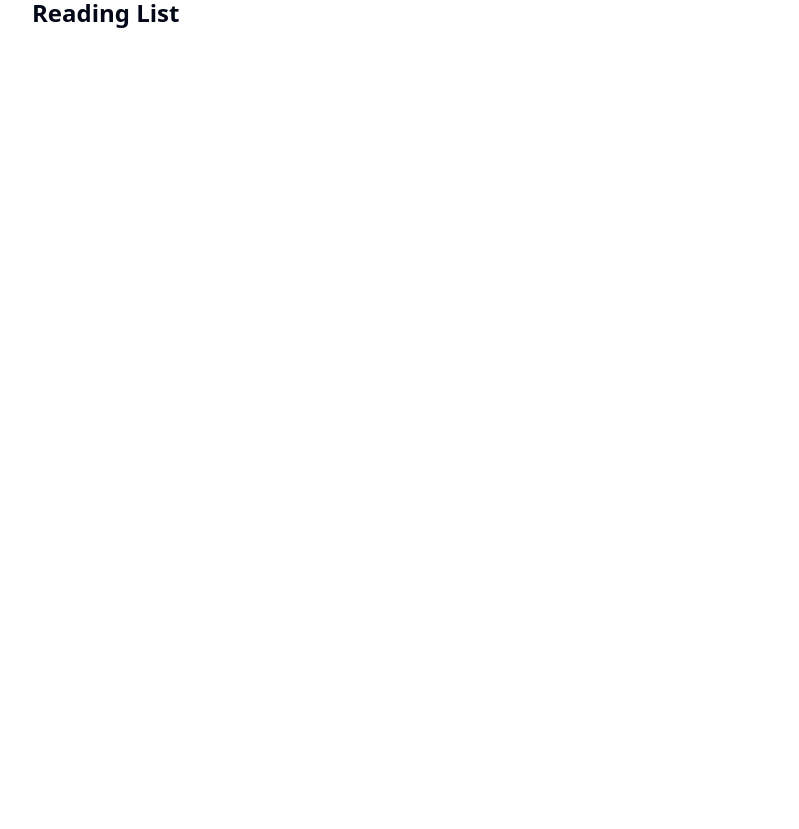
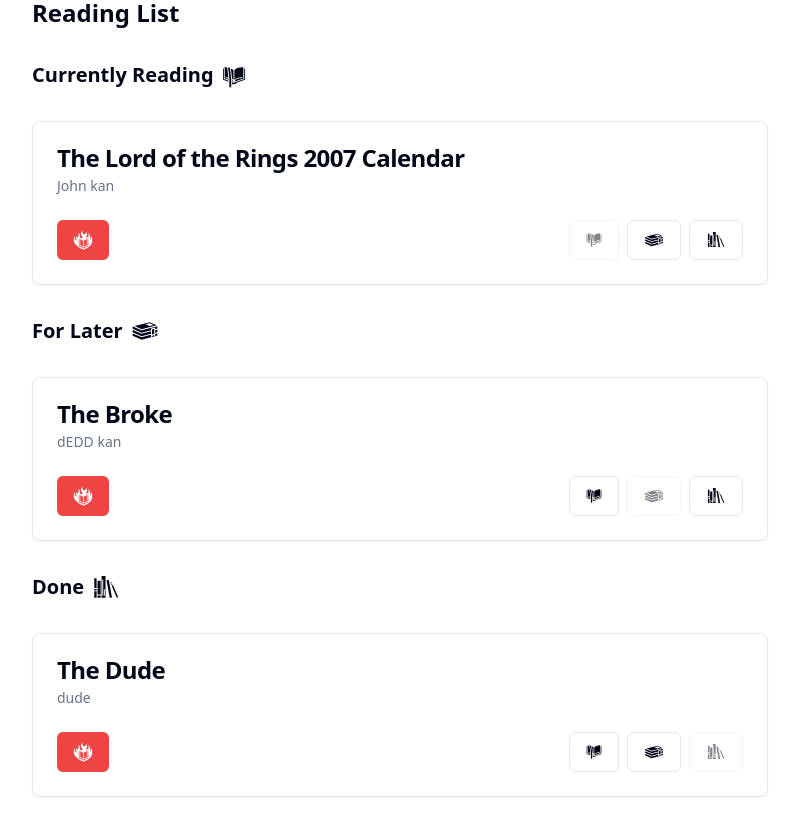
Before and after one commit to Koreoxy1SH/reading-list-app, a React (Vite) app: page / in a window 1280 px wide. Shown: the part 460-1289 px from the top of the page, without its empty margins (240-1039 px from the left). Before the commit the page ends 800 px from the top, so only its background shows below. Built offline with nearby package versions, Linux system fonts and the light colour scheme.

Commit message:
fix : store state management

```diff
--- a/src/store.ts
+++ b/src/store.ts
@@ -4,8 +4,8 @@ export type Book = {
 	key: string
 	title: string
 	author_name: string[]
-	first_publish_year: string
-	number_of_pages_median: string | null
+	first_publish_year: number
+	number_of_pages_median: number | null
 	status: "done" | "inProgress" | "backlog"
 }
 
@@ -24,6 +24,33 @@ interface BookStore extends BookState {
 		endIndex: number,
 	) => void
 }
+
+const initialBooks: Book[] = [
+	{
+		key: "/works/OL9476843M",
+		title: "The Lord of the Rings 2007 Calendar",
+		author_name: ["John kan"],
+		first_publish_year: 122,
+		number_of_pages_median: 2131,
+		status: "inProgress",
+	},
+	{
+		key: "/works/OL9asdaasd",
+		title: "The Broke",
+		author_name: ["dEDD kan"],
+		first_publish_year: 111,
+		number_of_pages_median: 2121,
+		status: "backlog",
+	},
+	{
+		key: "/works/Oa1231asd",
+		title: "The Dude",
+		author_name: ["dude"],
+		first_publish_year: 134,
+		number_of_pages_median: 125,
+		status: "done",
+	},
+]
 
 export const useStore = create<BookStore>((set) => ({
 	books: [],
@@ -87,7 +114,7 @@ export const useStore = create<BookStore>((set) => ({
 		if (storedBooks) {
 			set({ books: JSON.parse(storedBooks) })
 		} else {
-			set({ books: [] })
+			set({ books: initialBooks })
 		}
 	},
 }))
```
